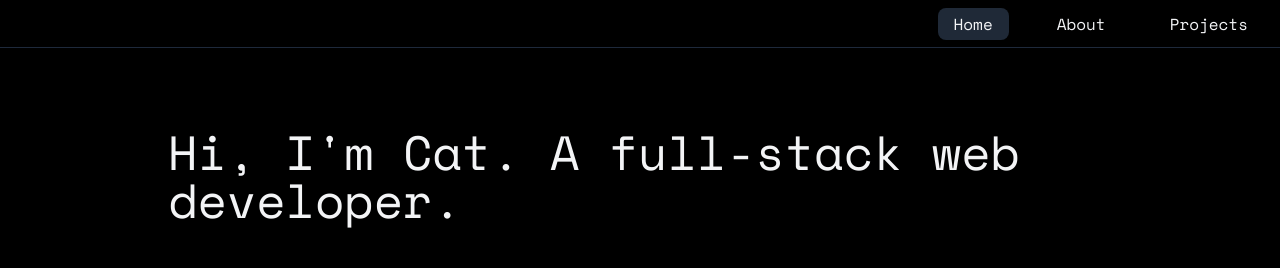
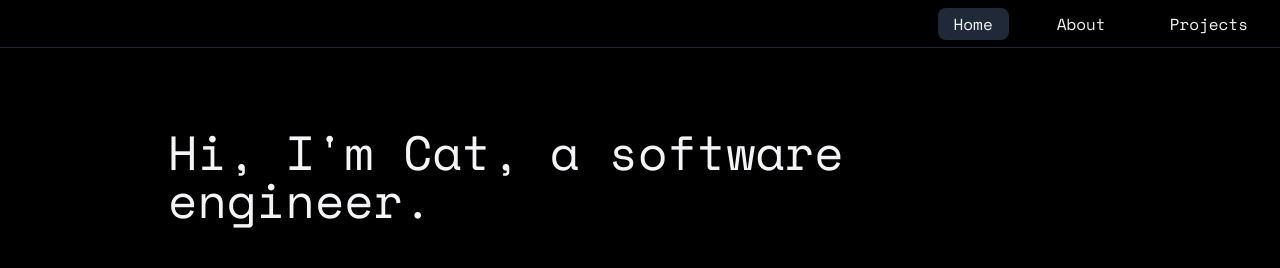
Before and after one commit to catmcclelland/nextjs-portfolio, a Next.js app: page / in a window 1280 px wide. Shown: the top 268 px of the page. Built offline with nearby package versions, Linux system fonts and the light colour scheme; a web font is replaced by a local one.

Commit message:
edit email and title

```diff
--- a/components/About.js
+++ b/components/About.js
@@ -9,7 +9,7 @@ function About() {
       <div className="max-w-5xl">
         <div className="  p-10 flex flex-col  justify-center container">
           <h1 className="text-5xl">
-            Hi, I&#39;m Cat. A full-stack web developer.
+            Hi, I&#39;m Cat, a software engineer.
           </h1>
           <p className="my-10 text-md">
             I&#39;m a highly motivated and enthusiastic developer looking to
@@ -46,7 +46,7 @@ function About() {
             </a>
 
             <a
-              href="mailto: catmcclelland@yahoo.com"
+              href="mailto: catmcclelland.dev@gmail.com"
               className="py-2 px-3 bg-gray-800 rounded-full">
               Email Me
             </a>
```
